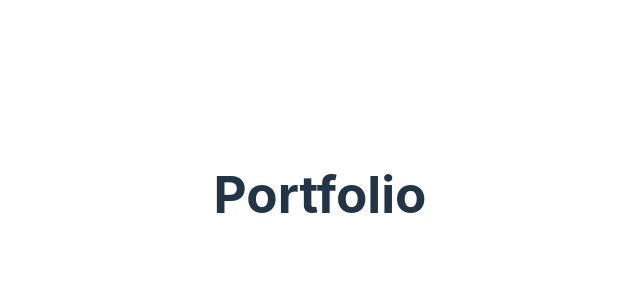
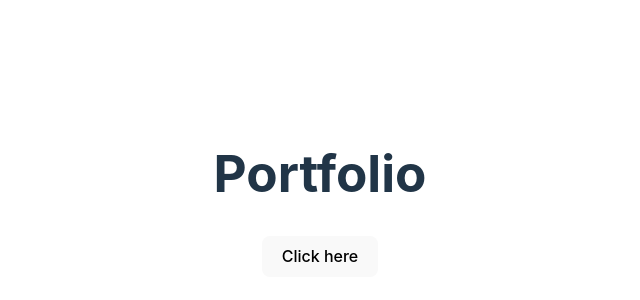
Before and after one commit to Sriram-003/portfolio, a React (Vite) app: page / in a window 1280 px wide. Shown: the part 206-506 px from the top of the page, without its empty margins (320-960 px from the left). Built offline with nearby package versions, Linux system fonts and the light colour scheme.

Commit message:
check deploy

```diff
--- a/src/App.tsx
+++ b/src/App.tsx
@@ -5,6 +5,7 @@ function App() {
   return (
     <>
       <h1 className='text-center text-bold'>Portfolio</h1>
+      <button>Click here</button>
     </>
   )
 }
--- a/vite.config.ts
+++ b/vite.config.ts
@@ -4,5 +4,5 @@ import react from '@vitejs/plugin-react-swc'
 // https://vite.dev/config/
 export default defineConfig({
   plugins: [react()],
-  base: 'Sriram-003/portfolio',
+  base: '/portfolio/',
 });
```
